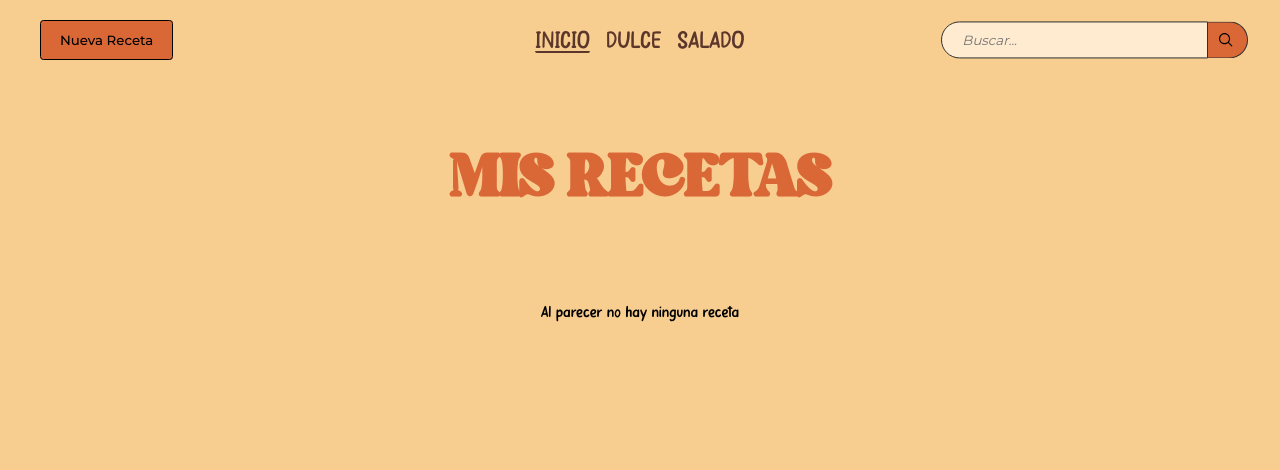
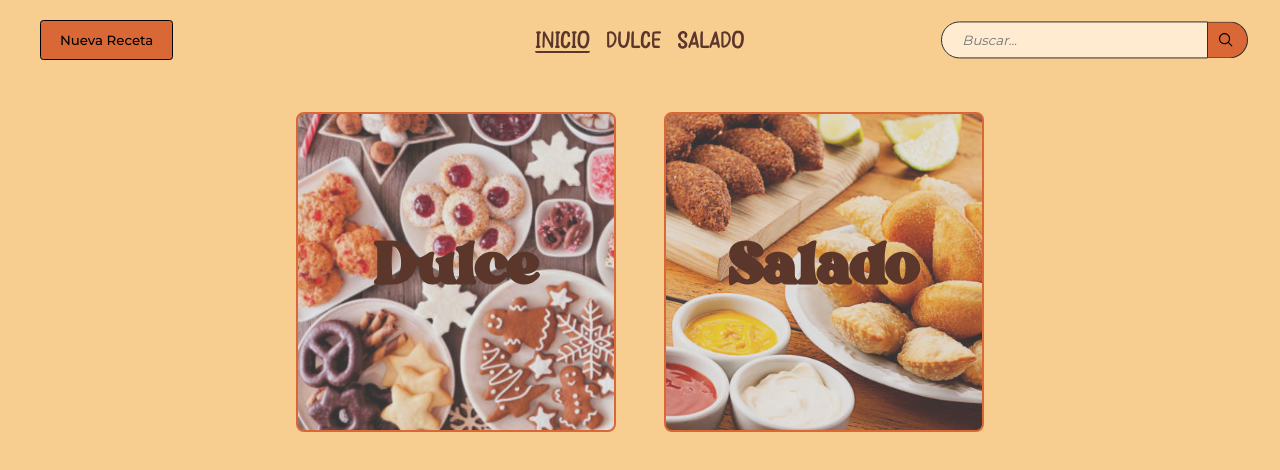
Before and after one commit to pedrolampo/recetario-silvi, a React (Create React App) app: page / in a window 1280 px wide. Shown: the top 470 px of the page. Built offline with nearby package versions, Linux system fonts and the light colour scheme; no server answers; the database is empty.

Commit message:
added new home screen

```diff
--- a/src/App.js
+++ b/src/App.js
@@ -6,6 +6,7 @@ import { ModifyRecipeContextProvider } from './context/ModifyRecipeContext';
 import { NotificationContextProvider } from './context/NotificationContext';
 
 import Header from './components/Header/Header';
+import Main from './components/Main/Main';
 import RecipesContainer from './components/RecipesContainer/RecipesContainer';
 import AddRecipe from './components/AddRecipe/AddRecipe';
 import RecipeContainer from './components/RecipeContainer/RecipeContainer';
@@ -26,7 +27,7 @@ function App() {
               <Header showAddModal={setShowAddModal} />
               <Notification />
               <Routes>
-                <Route exact path="/" element={<RecipesContainer />} />
+                <Route exact path="/" element={<Main />} />
                 <Route path="/category/:catId" element={<RecipesContainer />} />
                 <Route
                   path="/search/:searchQuery"
--- /dev/null
+++ b/src/components/Main/Main.js
@@ -0,0 +1,26 @@
+import React from 'react';
+import { Link } from 'react-router-dom';
+
+import './main.css';
+
+export default function Main() {
+  return (
+    <div className="main-screen">
+      <Link to="/category/dulce">
+        <div className="main-card dulce">
+          <div className="main-overlay">
+            <h3>Dulce</h3>
+          </div>
+        </div>
+      </Link>
+
+      <Link to="/category/salado">
+        <div className="main-card">
+          <div className="main-overlay">
+            <h3>Salado</h3>
+          </div>
+        </div>
+      </Link>
+    </div>
+  );
+}
--- /dev/null
+++ b/src/components/Main/main.css
@@ -0,0 +1,51 @@
+.main-screen {
+  width: calc(100% - 25%);
+  display: flex;
+  flex-wrap: wrap;
+  align-items: center;
+  justify-content: center;
+  gap: 3em;
+  margin-top: 2em;
+  margin-bottom: 2em;
+}
+
+.main-card {
+  width: 20em;
+  height: 20em;
+  cursor: pointer;
+  border: 2px solid #da6837;
+  border-radius: 0.5em;
+  overflow: hidden;
+  background: url('../../../public/media/images/salado.jpg') no-repeat;
+  background-size: cover;
+}
+.main-screen .main-card.dulce {
+  background: url('../../../public/media/images/dulce.jpg') no-repeat;
+  background-size: cover;
+}
+
+.main-card:hover > .main-overlay {
+  opacity: 0;
+}
+
+.main-screen .main-overlay {
+  width: 100%;
+  height: 100%;
+  transition: opacity 250ms ease-in-out;
+  background-color: rgba(165, 165, 165, 0.3);
+  display: flex;
+  justify-content: center;
+  align-items: center;
+}
+
+.main-screen .main-card h3 {
+  margin: 0;
+  padding: 0;
+  color: #5b362b;
+  font-size: 5em;
+  font-family: Bright;
+}
+
+.main-screen a {
+  text-decoration: none;
+}
```
Also changed, not shown: public/media/images/dulce.jpg (added), public/media/images/salado.jpg (added).
